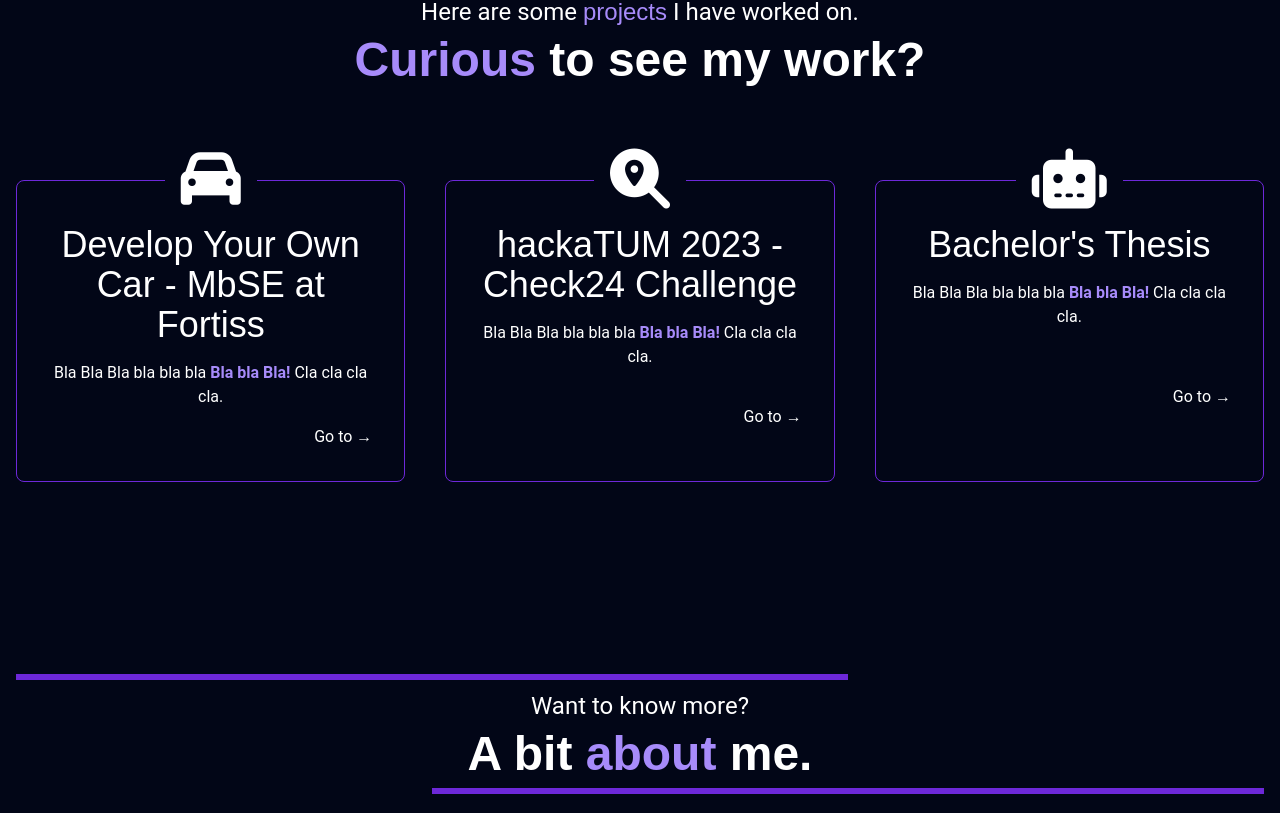
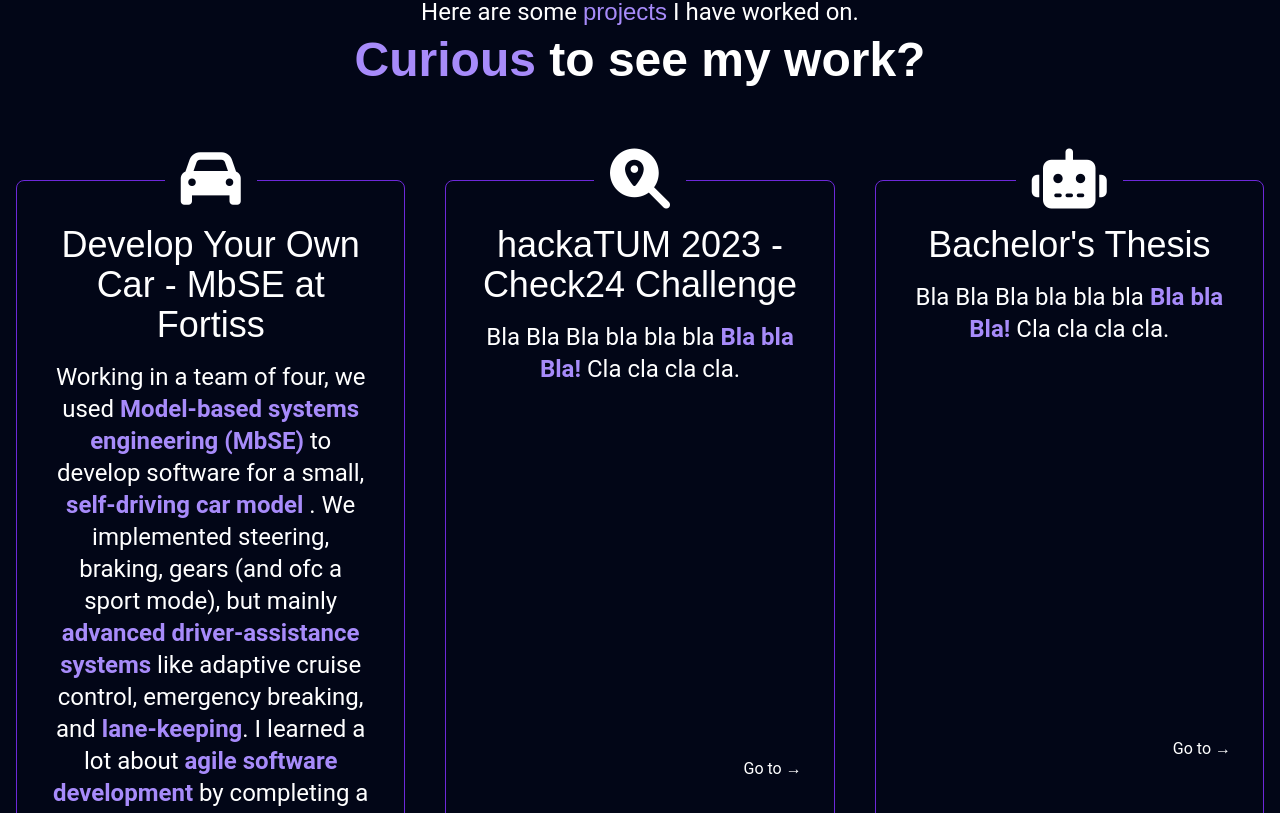
Before and after one commit to dominikg-tum/dominikg-tum.github.io, a SvelteKit app: page / in a window 1280 px wide. Shown: the part 1107-1920 px from the top of the page. Built offline with nearby package versions, Linux system fonts and the light colour scheme; a web font is replaced by a local one.

Commit message:
updated step component with picture on hover

```diff
--- a/src/app.css
+++ b/src/app.css
@@ -33,6 +33,10 @@ h4,
     border: 2px solid #7C3AED;
     padding: 1rem;
     border-radius: 1rem;
+}
+
+.large-text {
+    font-size: 2rem; /* Adjust as needed */
 }
 
 /* Code dapted from https://vgbackgrounds.com */
--- a/src/components/Main.svelte
+++ b/src/components/Main.svelte
@@ -8,16 +8,20 @@
 			name: "Develop Your Own Car - MbSE at Fortiss",
 			icon: "fa-solid fa-car",
 			images: ["assets/Logo_fortiss.png", "assets/Car3.png"],
+			href: "https://www.fortiss.org/forschung/fortiss-labs/detail/mobility-lab",
 		},
 		{
 			name: "hackaTUM 2023 - Check24 Challenge",
 			icon: "fa-solid fa-magnifying-glass-location",
 			images: ["assets/Craft24.png"],
+			href: "https://hack.tum.de/past-events/events-2023/2023-projects/",
+
 		},
 		{
 			name: "Bachelor's Thesis",
 			icon: "fa-solid fa-robot",
 			images: [],
+			href: "https://www.ce.cit.tum.de/air/research/modular-robots/",
 		},
 	];
 
@@ -101,10 +105,9 @@
 		<div class="border-box flex items-center space-x-4 max-w-4xl mx-auto">
 			<span class="wave"><i class="fa-solid fa-circle-info sm:text-6xl md:text-6xl lg:text-7xl"></i></span>
 			<h3 class="font-semibold text-1xl sm:text-2xl md:text-3xl">
-				I am currently looking for an <strong class="text-violet-400"> internship </strong>
-				to gain further <span class="poppins text-violet-400"> work experience </span> before persuing a
-				<span class="poppins text-violet-400"> M.Sc.</span> in CS.
-				<br> If you are interested in my profile, please feel free to <span class="poppins text-violet-400"> reach out </span> to me.
+				I am currently looking for an <strong class="text-violet-400"> internship </strong> in Munich or Regensburg
+				to gain further <span class="poppins text-violet-400"> work experience </span> before persuing a <span class="poppins text-violet-400"> M.Sc.</span> in CS.
+				If you are interested in my profile, please feel free to <span class="poppins text-violet-400"> reach out </span> to me.
 			</h3>
 		</div>
 	</section>
@@ -130,21 +133,23 @@
 			</h3>
 		</div>
 		<div class="grid grid-cols-1 lg:grid-cols-3 gap-12 lg:gap-10">
-			<Step step={steps[0]}>
+			<Step step={steps[0]} additionalPicture="assets/car3.png">
+				<p>
+					Working in a team of four, we used <strong class="text-violet-400"> Model-based systems engineering (MbSE)</strong>
+					to develop software for a small, <strong class="text-violet-400"> self-driving car model </strong>. We implemented steering, braking, gears (and ofc a sport mode),
+					but mainly <strong class="text-violet-400"> advanced driver-assistance systems</strong> like adaptive cruise control, emergency breaking, and <strong class="text-violet-400">lane-keeping</strong>.
+					I learned a lot about <strong class="text-violet-400"> agile software development</strong> by completing a full development process of modeling, simulating and deploying/testing on hardware from a set of <strong class="text-violet-400"> requirements</strong>.
+					<br> <strong class="text-violet-400">Tools used:</strong> AutoFOCUS3, OpenModelica, Matlab, Gazebo (simulation), Python (Matplotlib, Numpy), Git.
+				</p>
+			</Step>
+			<Step step={steps[1]} additionalPicture="assets/car3.png">
 				<p>
 					Bla Bla Bla bla bla bla <strong class="text-violet-400"
 						>Bla bla Bla!</strong
 					> Cla cla cla cla.
 				</p>
 			</Step>
-			<Step step={steps[1]}>
-				<p>
-					Bla Bla Bla bla bla bla <strong class="text-violet-400"
-						>Bla bla Bla!</strong
-					> Cla cla cla cla.
-				</p>
-			</Step>
-			<Step step={steps[2]}>
+			<Step step={steps[2]} additionalPicture="assets/car3.png">
 				<p>
 					Bla Bla Bla bla bla bla <strong class="text-violet-400"
 						>Bla bla Bla!</strong
--- a/src/components/Step.svelte
+++ b/src/components/Step.svelte
@@ -1,8 +1,18 @@
 <script>
-    /**
-     * @type {{ href: any; icon: any; name: any; }}
-     */
-     export let step;
+    // @ts-nocheck
+
+    // @ts-ignore
+    import { tweened } from "svelte/motion";
+    import { quartInOut } from "svelte/easing";
+
+    export let step;
+    export let additionalPicture;
+
+    const dimensions = tweened(
+        { width: "100%", height: "100%" },
+        { duration: 400, easing: quartInOut },
+    );
+    let isHovered = false;
 </script>
 
 <a
@@ -10,20 +20,42 @@
     target="_blank"
     class="p-4 sm:p-6 md:p-8 flex flex-col gap-4 rounded-lg border border-solid
     border-violet-700 text-center group cursor-pointer hover:border-violet-400 duration-200"
+    style="width: {$dimensions.width}; height: {$dimensions.height};"
+    on:mouseenter={() => {
+        dimensions.set({ width: "100vw", height: "100vh" });
+        isHovered = true;
+    }}
+    on:mouseleave={() => {
+        dimensions.set({ width: "100%", height: "100%" });
+        isHovered = false;
+    }}
 >
     <div
         class="bg-slate-950 grid place-items-center px-4 text-5xl md:text-6xl
-        -mt-10 sm:-mt-12 md:-mt-14 lg:-mt-16 mx-auto duration-200"
+    -mt-10 sm:-mt-12 md:-mt-14 lg:-mt-16 mx-auto duration-200"
     >
         <i class={step.icon} />
     </div>
-    <h3 class="font-medium text-xl sm:text-2xl md:text-3xl lg:text-4xl">{step.name}</h3>
-    <slot />
+    <h3 class="font-medium text-xl sm:text-2xl md:text-3xl lg:text-4xl">
+        {step.name}
+    </h3>
+    <div class="text-2xl">
+        <slot/>
+    </div>
     <div class="flex-1 flex justify-between gap-4 items-center">
-        <div class="ml-auto cursor-pointer hover-text-slate-950 duration-200
-        relative after:absolute after:top-0 after:h-0 after:right-full after:w-full after:h-full after:bg-white
-        after:duration-200 hover:after:translate-x-full after:z-[-1] overflow-hidden">
+        <div
+            class="ml-auto cursor-pointer hover-text-slate-950 duration-200
+    relative after:absolute after:top-0 after:h-0 after:right-full after:w-full after:h-full after:bg-white
+    after:duration-200 hover:after:translate-x-full after:z-[-1] overflow-hidden"
+        >
             <p class="relative z-4">Go to &rarr;</p>
         </div>
     </div>
+    {#if isHovered}
+        <img
+            src={additionalPicture}
+            alt="Additional Picture"
+            aria-hidden="true"
+        />
+    {/if}
 </a>
```
